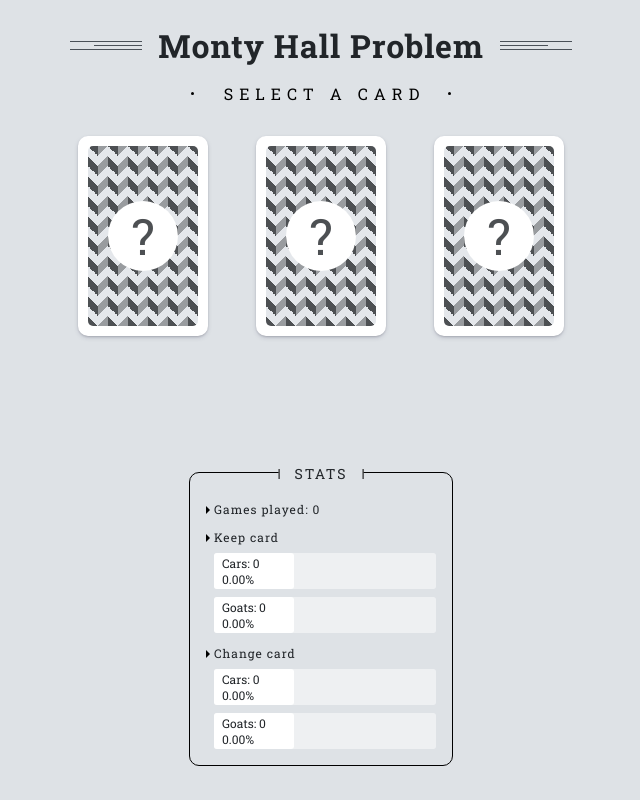
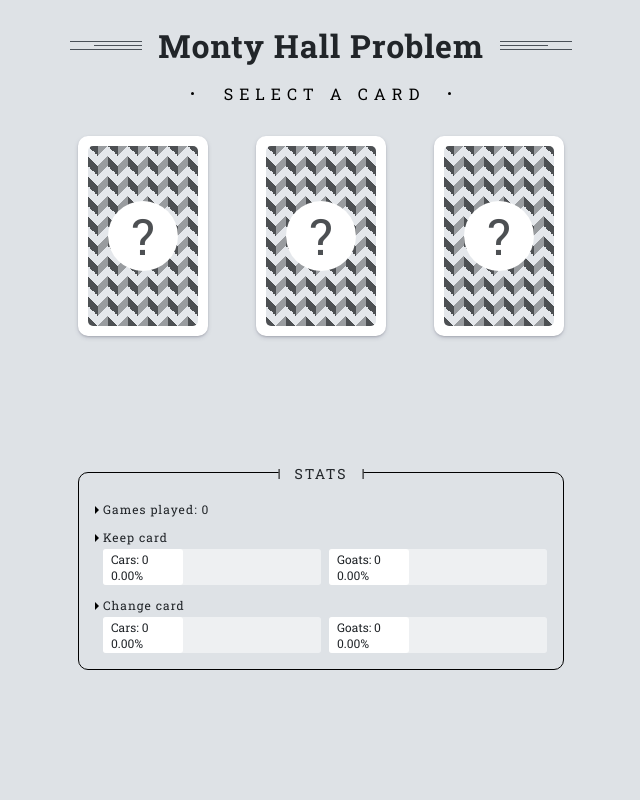
Before and after one commit to juan-antonio-ledesma/monty-hall-problem, a Next.js app: page / in a window 1280 px wide. Shown: the whole page, without its empty margins (319-959 px from the left). Built offline with nearby package versions, Linux system fonts and the light colour scheme.

Commit message:
Stats adjustments

```diff
--- a/src/components/stats/Stats.jsx
+++ b/src/components/stats/Stats.jsx
@@ -38,10 +38,12 @@ const Stats = ({ stats }) => {
       <p className="stats-secondaryTitle">Games played: {gamesPlayedCounter}</p>
 
       <p className="stats-secondaryTitle">Keep card</p>
-
+      <div className="stats-row">
         <div className="stats-barWrapper">
           <div className="stats-bar" style={{ width: percentageKeepCardCar }}>
-          <div className="stats-counterWrapper">Cars: {keepCardCarCounter}</div>
+            <div className="stats-counterWrapper">
+              Cars: {keepCardCarCounter}
+            </div>
             <div className="stats-percentage">{percentageKeepCardCar}</div>
           </div>
         </div>
@@ -54,9 +56,10 @@ const Stats = ({ stats }) => {
             <div className="stats-percentage">{percentageKeepCardGoat}</div>
           </div>
         </div>
+      </div>
 
       <p className="stats-secondaryTitle">Change card</p>
-
+      <div className="stats-row">
         <div className="stats-barWrapper">
           <div className="stats-bar" style={{ width: percentageChangeCardCar }}>
             <div className="stats-counterWrapper">
@@ -67,9 +70,13 @@ const Stats = ({ stats }) => {
         </div>
 
         <div className="stats-barWrapper">
-        <div className="stats-bar" style={{ width: percentageChangeCardGoat }}>
+          <div
+            className="stats-bar"
+            style={{ width: percentageChangeCardGoat }}
+          >
             <div>Goats: {changeCardGoatCounter}</div>
             <div>{percentageChangeCardGoat}</div>
+          </div>
         </div>
       </div>
     </div>
--- a/src/components/stats/stats.scss
+++ b/src/components/stats/stats.scss
@@ -2,7 +2,7 @@
   padding: 16px;
   border: solid 1px $black;
   border-radius: 10px;
-  max-width: 264px;
+  max-width: 486px;
   font-size: 12px;
   position: relative;
   margin: 0 auto;
@@ -38,6 +38,11 @@
     }
   }
 
+  &-row {
+    display: flex;
+    flex-wrap: wrap;
+  }
+
   &-secondaryTitle {
     letter-spacing: 1px;
     margin-bottom: 4px;
@@ -56,7 +61,7 @@
   }
 
   &-barWrapper {
-    width: calc(100% - 8px);
+    width: calc(50% - 8px);
     height: 36px;
     background-color: rgba($white, 0.5);
     margin-left: 8px;
@@ -70,7 +75,6 @@
     flex-direction: column;
     justify-content: center;
     background-color: $white;
-    margin: 8px 0;
     padding: 0 8px;
     transition: $fast-transition;
     border-radius: 3px;
```
Lines whose indentation alone changed are shown as unchanged.
